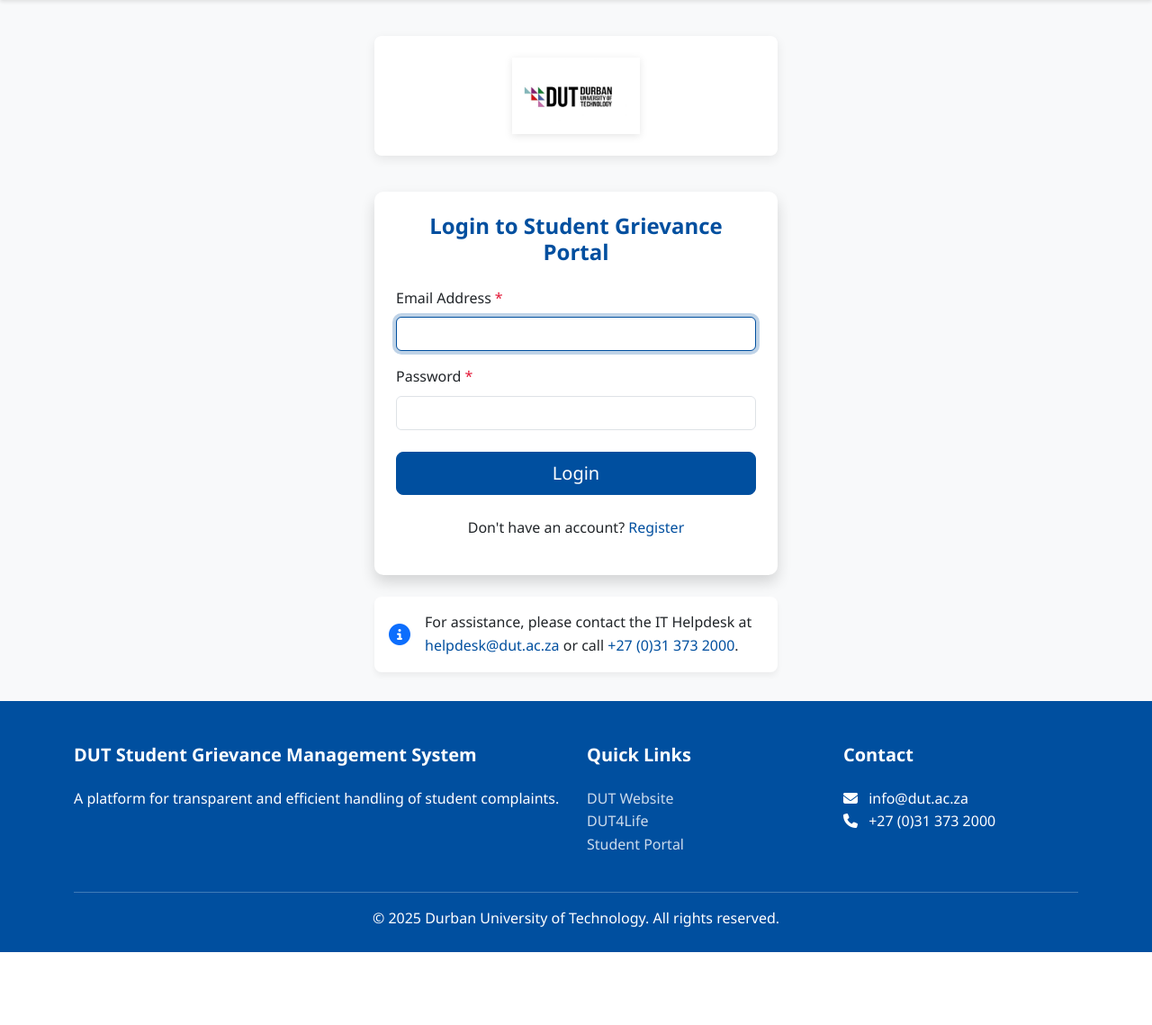
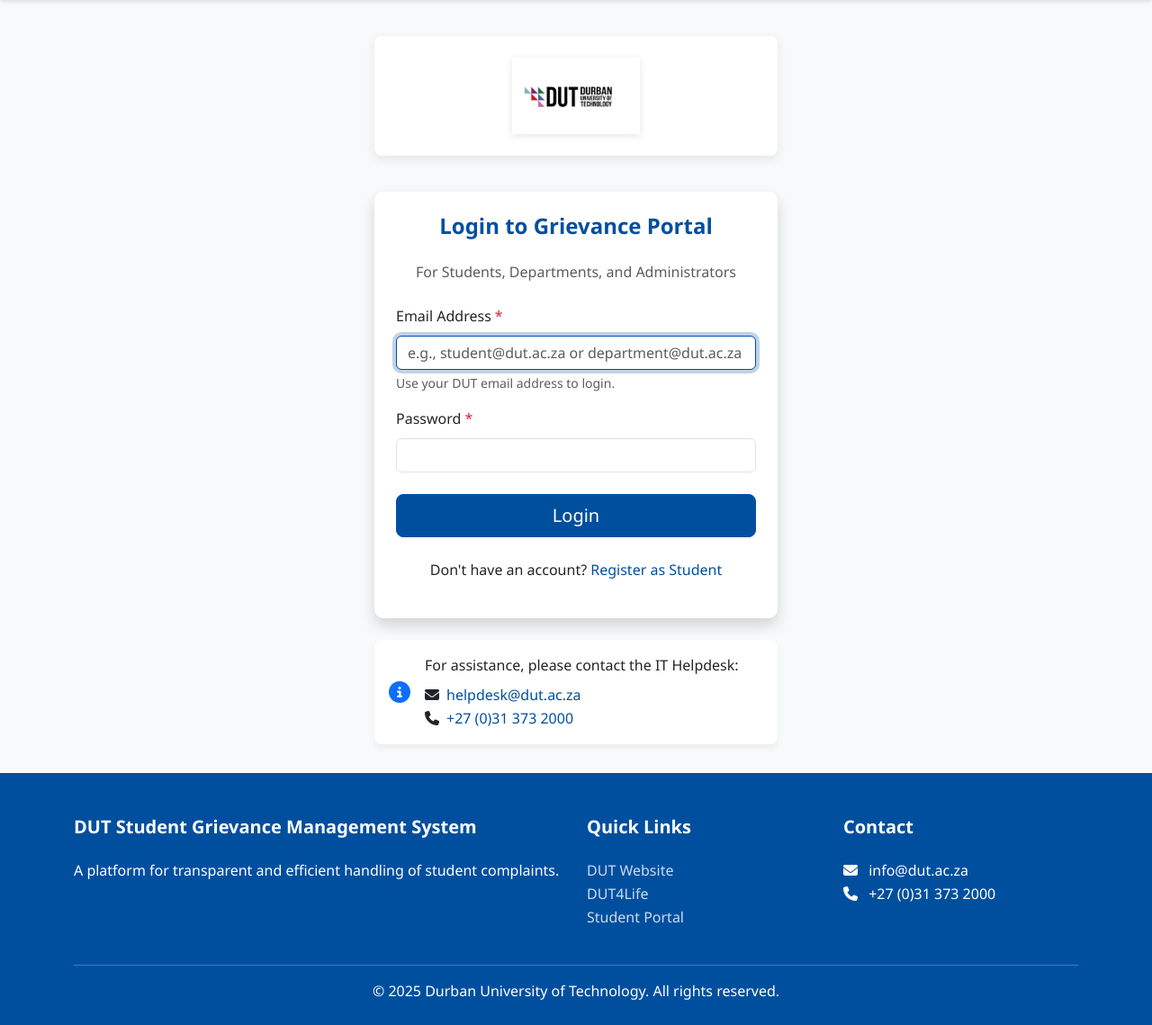
Before and after one commit to thandazanigs55/ComplaintApp, a Flask app: page /auth/login in a window 1280 px wide. Shown: the part 77-1216 px from the top of the page at 90% size. Before the commit the page ends 1135 px from the top, so only its background shows below. Run offline with Flask 3, Linux system fonts and the light colour scheme; some libraries are stand-ins or nearby versions.

Commit message:
Update login page and auth routes to better handle department logins

```diff
--- a/app/routes/auth_routes.py
+++ b/app/routes/auth_routes.py
@@ -19,6 +19,8 @@ def login_required(role=None):
                     return redirect(url_for('student.dashboard'))
                 elif session.get('user_data', {}).get('role') == 'admin':
                     return redirect(url_for('admin.dashboard'))
+                elif session.get('user_data', {}).get('role') == 'department':
+                    return redirect(url_for('department.dashboard'))
                 else:
                     return redirect(url_for('auth.login'))
 
--- a/app/templates/auth/login.html
+++ b/app/templates/auth/login.html
@@ -9,12 +9,17 @@
     </div>
     <div class="card auth-card">
         <div class="card-body p-4">
-            <h2 class="auth-form-title text-center">Login to Student Grievance Portal</h2>
+            <h2 class="auth-form-title text-center">Login to Grievance Portal</h2>
+            <p class="text-center text-muted mb-4">For Students, Departments, and Administrators</p>
 
             <form method="POST" action="{{ url_for('auth.login') }}">
                 <div class="mb-3">
                     <label for="email" class="form-label required">Email Address</label>
-                    <input type="email" class="form-control" id="email" name="email" required>
+                    <input type="email" class="form-control" id="email" name="email" required
+                           placeholder="e.g., student@dut.ac.za or department@dut.ac.za">
+                    <div class="form-text">
+                        Use your DUT email address to login.
+                    </div>
                 </div>
 
                 <div class="mb-3">
@@ -28,7 +33,7 @@
             </form>
 
             <div class="text-center mt-4">
-                <p>Don't have an account? <a href="{{ url_for('auth.register') }}">Register</a></p>
+                <p>Don't have an account? <a href="{{ url_for('auth.register') }}">Register as Student</a></p>
             </div>
         </div>
     </div>
@@ -37,7 +42,13 @@
         <div class="card-body p-3">
             <div class="d-flex align-items-center">
                 <i class="fas fa-info-circle text-primary me-3" style="font-size: 24px;"></i>
-                <p class="mb-0">For assistance, please contact the IT Helpdesk at <a href="mailto:helpdesk@dut.ac.za">helpdesk@dut.ac.za</a> or call <a href="tel:+27313732000">+27 (0)31 373 2000</a>.</p>
+                <div>
+                    <p class="mb-2">For assistance, please contact the IT Helpdesk:</p>
+                    <ul class="list-unstyled mb-0">
+                        <li><i class="fas fa-envelope me-2"></i><a href="mailto:helpdesk@dut.ac.za">helpdesk@dut.ac.za</a></li>
+                        <li><i class="fas fa-phone me-2"></i><a href="tel:+27313732000">+27 (0)31 373 2000</a></li>
+                    </ul>
+                </div>
             </div>
         </div>
     </div>
```
